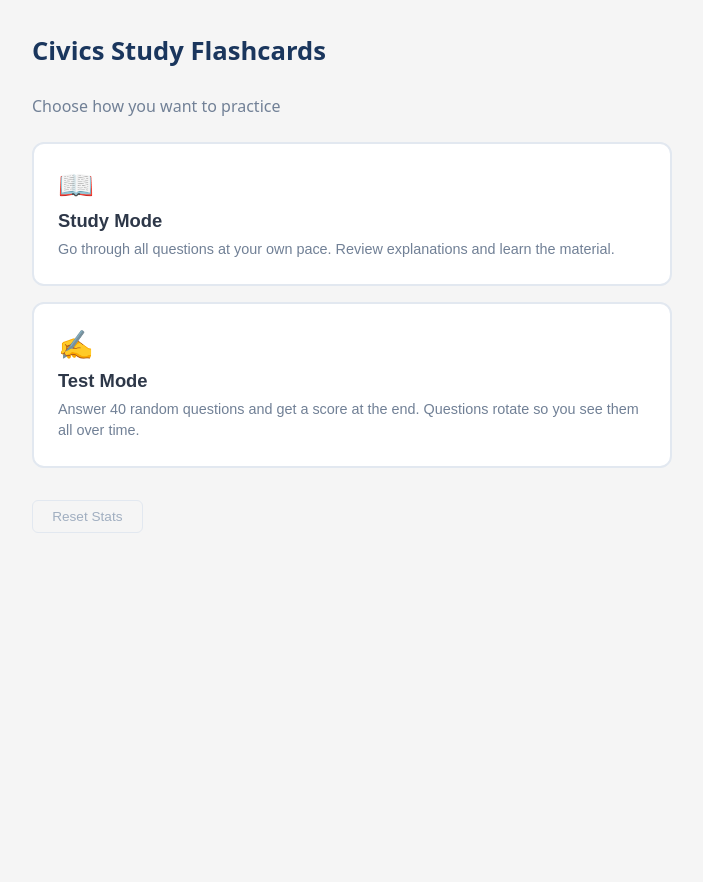
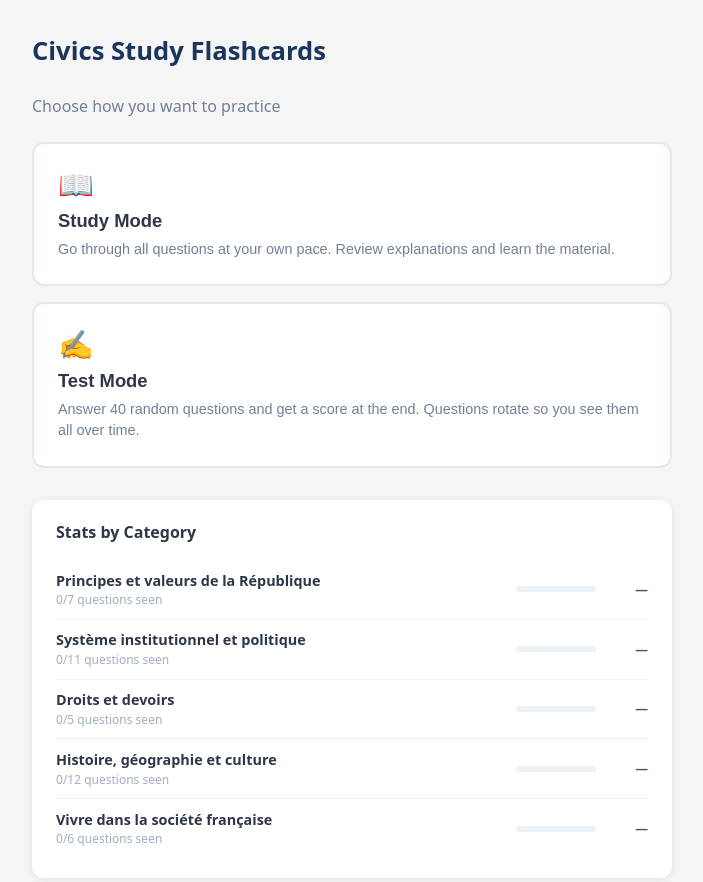
Before and after one commit to bmak91/civics, a React (Vite) app: page / in a window 1280 px wide. Shown: the top 882 px of the page, without its empty margins (288-991 px from the left). Before the commit the page ends 800 px from the top, so only its background shows below. Built offline with nearby package versions, Linux system fonts and the light colour scheme.

Commit message:
Add per-category stats on homepage
Shows questions seen, correct/total attempts, and color-coded
progress bar for each category. Always visible with dash for
unseen categories. Reset button only shows when data exists.

Co-Authored-By: Claude Opus 4.6 <noreply@anthropic.com>

```diff
--- a/src/App.css
+++ b/src/App.css
@@ -270,6 +270,78 @@ h1 {
   line-height: 1.5;
 }
 
+/* Category Stats */
+.category-stats {
+  margin-top: 2rem;
+  background: #fff;
+  border-radius: 12px;
+  padding: 1.25rem 1.5rem;
+  box-shadow: 0 2px 8px rgba(0, 0, 0, 0.08);
+}
+
+.category-stats h3 {
+  font-size: 1rem;
+  color: #2d3748;
+  margin-bottom: 1rem;
+}
+
+.category-row {
+  display: grid;
+  grid-template-columns: 1fr 80px 40px;
+  align-items: center;
+  gap: 0.75rem;
+  padding: 0.6rem 0;
+  border-bottom: 1px solid #f0f0f0;
+}
+
+.category-row:last-child {
+  border-bottom: none;
+}
+
+.category-info {
+  display: flex;
+  flex-direction: column;
+  min-width: 0;
+}
+
+.category-name {
+  font-size: 0.9rem;
+  font-weight: 600;
+  color: #2d3748;
+  white-space: nowrap;
+  overflow: hidden;
+  text-overflow: ellipsis;
+}
+
+.category-detail {
+  font-size: 0.75rem;
+  color: #a0aec0;
+}
+
+.category-bar-wrap {
+  height: 6px;
+  background: #edf2f7;
+  border-radius: 3px;
+  overflow: hidden;
+}
+
+.category-bar {
+  height: 100%;
+  border-radius: 3px;
+  transition: width 0.3s;
+}
+
+.category-bar.good { background: #48bb78; }
+.category-bar.ok { background: #ecc94b; }
+.category-bar.weak { background: #fc8181; }
+
+.category-pct {
+  font-size: 0.8rem;
+  font-weight: 600;
+  color: #4a5568;
+  text-align: right;
+}
+
 .reset-stats-btn {
   margin-top: 2rem;
   padding: 0.5rem 1.2rem;
--- a/src/components/Home.jsx
+++ b/src/components/Home.jsx
@@ -1,11 +1,48 @@
-import { resetAllStats } from "../utils/tracker";
+import { useState } from "react";
+import { getAttempts, resetAllStats } from "../utils/tracker";
+import allQuestions from "../data/questions";
+
+const questions = allQuestions.filter((q) => q.choices.length > 0);
+
+function computeCategoryStats() {
+  const attempts = getAttempts();
+
+  // Build category map: questionId -> category
+  const categoryOf = {};
+  const categories = {};
+  for (const q of questions) {
+    categoryOf[q.id] = q.category;
+    if (!categories[q.category]) {
+      categories[q.category] = { total: 0, attempted: 0, correct: 0, attempts: 0 };
+    }
+    categories[q.category].total++;
+  }
+
+  // Aggregate attempts per category
+  for (const [qId, qAttempts] of Object.entries(attempts)) {
+    const cat = categoryOf[qId];
+    if (!cat || !categories[cat]) continue;
+    categories[cat].attempted++;
+    for (const a of qAttempts) {
+      categories[cat].attempts++;
+      if (a.correct) categories[cat].correct++;
+    }
+  }
+
+  return categories;
+}
 
 export default function Home({ onSelectMode }) {
+  const [stats, setStats] = useState(() => computeCategoryStats());
+
   function handleReset() {
     if (window.confirm("Reset all stats? This will clear all attempt history and test sessions.")) {
       resetAllStats();
+      setStats(computeCategoryStats());
     }
   }
+
+  const hasStats = Object.values(stats).some((s) => s.attempts > 0);
 
   return (
     <div className="home">
@@ -22,9 +59,43 @@ export default function Home({ onSelectMode }) {
           <p>Answer 40 random questions and get a score at the end. Questions rotate so you see them all over time.</p>
         </button>
       </div>
-      <button className="reset-stats-btn" onClick={handleReset}>
-        Reset Stats
-      </button>
+
+      <div className="category-stats">
+        <h3>Stats by Category</h3>
+        {Object.entries(stats).map(([category, s]) => {
+          const pct = s.attempts > 0 ? Math.round((s.correct / s.attempts) * 100) : null;
+          return (
+            <div key={category} className="category-row">
+              <div className="category-info">
+                <span className="category-name">{category}</span>
+                <span className="category-detail">
+                  {s.attempted}/{s.total} questions seen
+                  {s.attempts > 0 && <> &middot; {s.correct}/{s.attempts} correct</>}
+                </span>
+              </div>
+              {pct !== null ? (
+                <div className="category-bar-wrap">
+                  <div
+                    className={`category-bar ${pct >= 80 ? "good" : pct >= 50 ? "ok" : "weak"}`}
+                    style={{ width: `${pct}%` }}
+                  />
+                </div>
+              ) : (
+                <div className="category-bar-wrap">
+                  <div className="category-bar" style={{ width: 0 }} />
+                </div>
+              )}
+              <span className="category-pct">{pct !== null ? `${pct}%` : "—"}</span>
+            </div>
+          );
+        })}
+      </div>
+
+      {hasStats && (
+        <button className="reset-stats-btn" onClick={handleReset}>
+          Reset Stats
+        </button>
+      )}
     </div>
   );
 }
```
